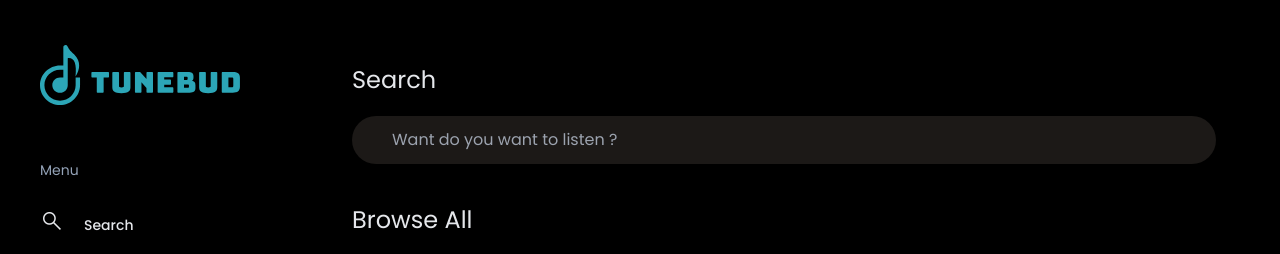
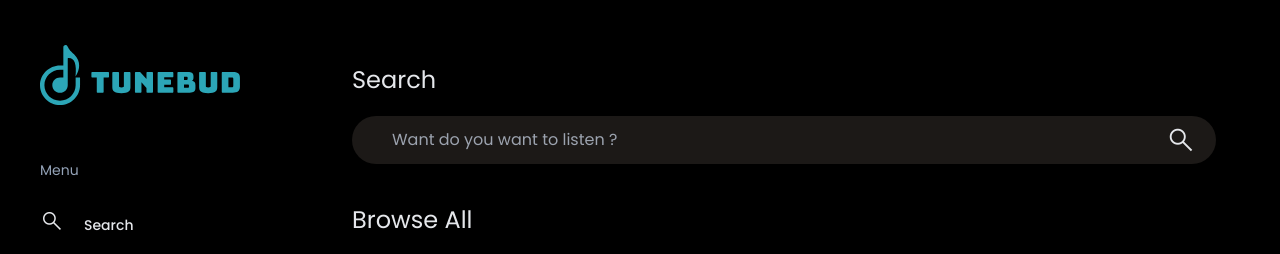
Before and after one commit to JoemarDev/TuneBuddy, a React (Create React App) app: page /search in a window 1280 px wide. Shown: the top 254 px of the page. Built offline with nearby package versions, Linux system fonts and the light colour scheme; no server answers.

Commit message:
Implement Search Button

```diff
--- a/src/components/search-input/search-input.component.jsx
+++ b/src/components/search-input/search-input.component.jsx
@@ -1,33 +1,39 @@
-import { Fragment } from "react";
+import { useState } from "react";
 import { useDispatch } from "react-redux";
 import { fetchSearchResultAsync } from "../../store/search/search.action";
 
 const SearchInput = () => {
+
+    const [word , setWord] = useState();
 
     const dispatch = useDispatch();
 
     const RunSearchHandler = (word) => dispatch(fetchSearchResultAsync(word))
 
     const SearchHandler = (e) => {
-
         const {value } = e.target;
 
         if(e.code === 'Enter' || e.code === 'NumpadEnter') {
             RunSearchHandler(value);
         }
-
-
     }
 
 
     return (
-        <Fragment>
+        <div className="relative">
             <label className="mb-5 font-normal block text-2xl">Search</label>
             <input
                 className="w-full p-3 px-10 font-normal rounded-full outline-0 text-slate-200 mb-10 bg-stone-900"
                 placeholder="Want do you want to listen ?"
-                onKeyUpCapture={SearchHandler}/>
-        </Fragment>
+                onKeyUpCapture={SearchHandler}
+                onChange={(e) => setWord(e.target.value)}
+                value={word}/>
+                <button className="absolute right-5" style={{top : '58px'}} onClick={() => RunSearchHandler(word)} >
+                    <span class="material-symbols-outlined text-3xl">
+                        search
+                    </span>
+                </button>
+        </div>
     )
 }
 
--- a/src/routes/search/search.component.jsx
+++ b/src/routes/search/search.component.jsx
@@ -25,7 +25,7 @@ const Search = () => {
     },[]);
 
     return (
-        <div className='p-16 max-lg:px-5'>
+        <div className='p-16 max-lg:p-5'>
 
 
             <div className="search-input">
```
